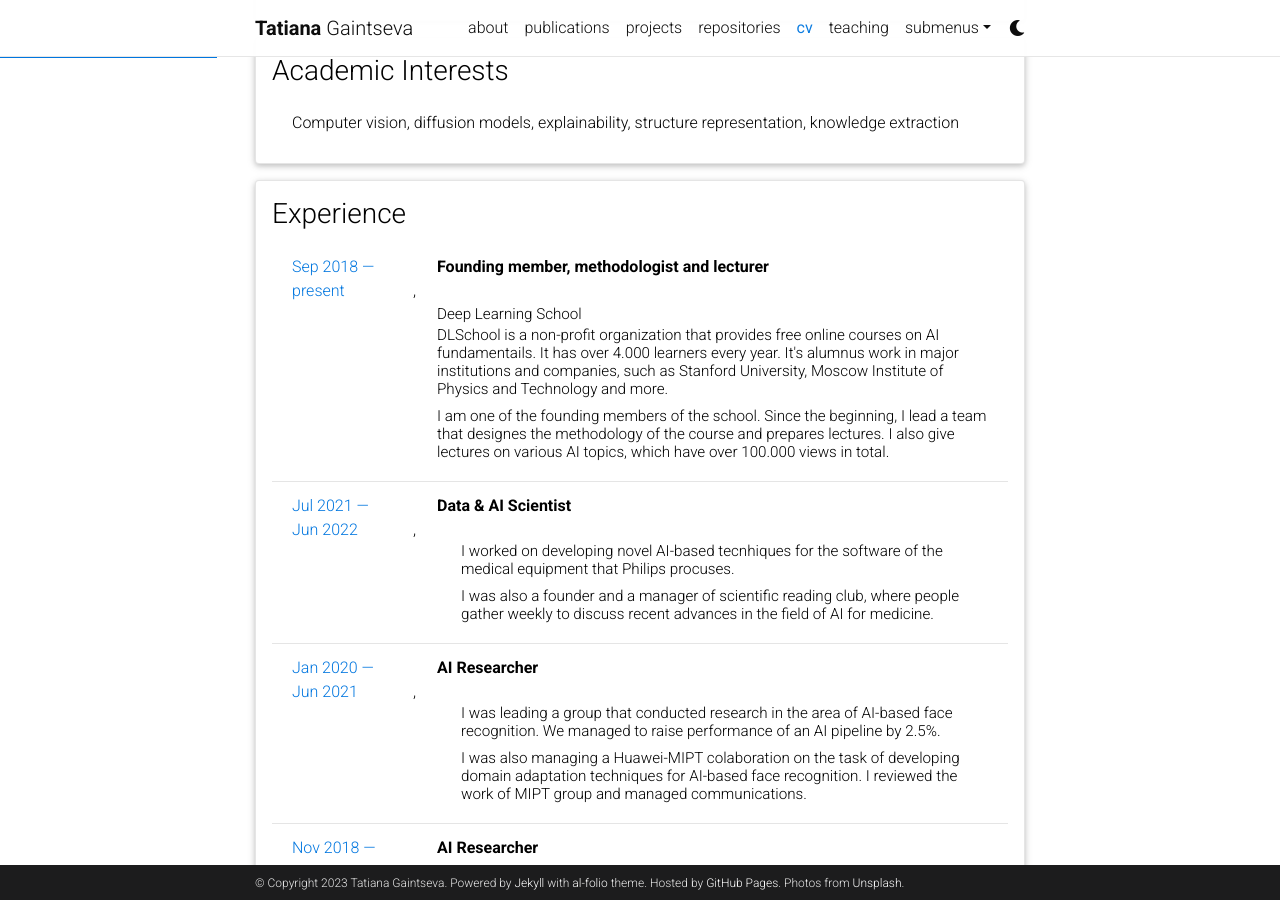
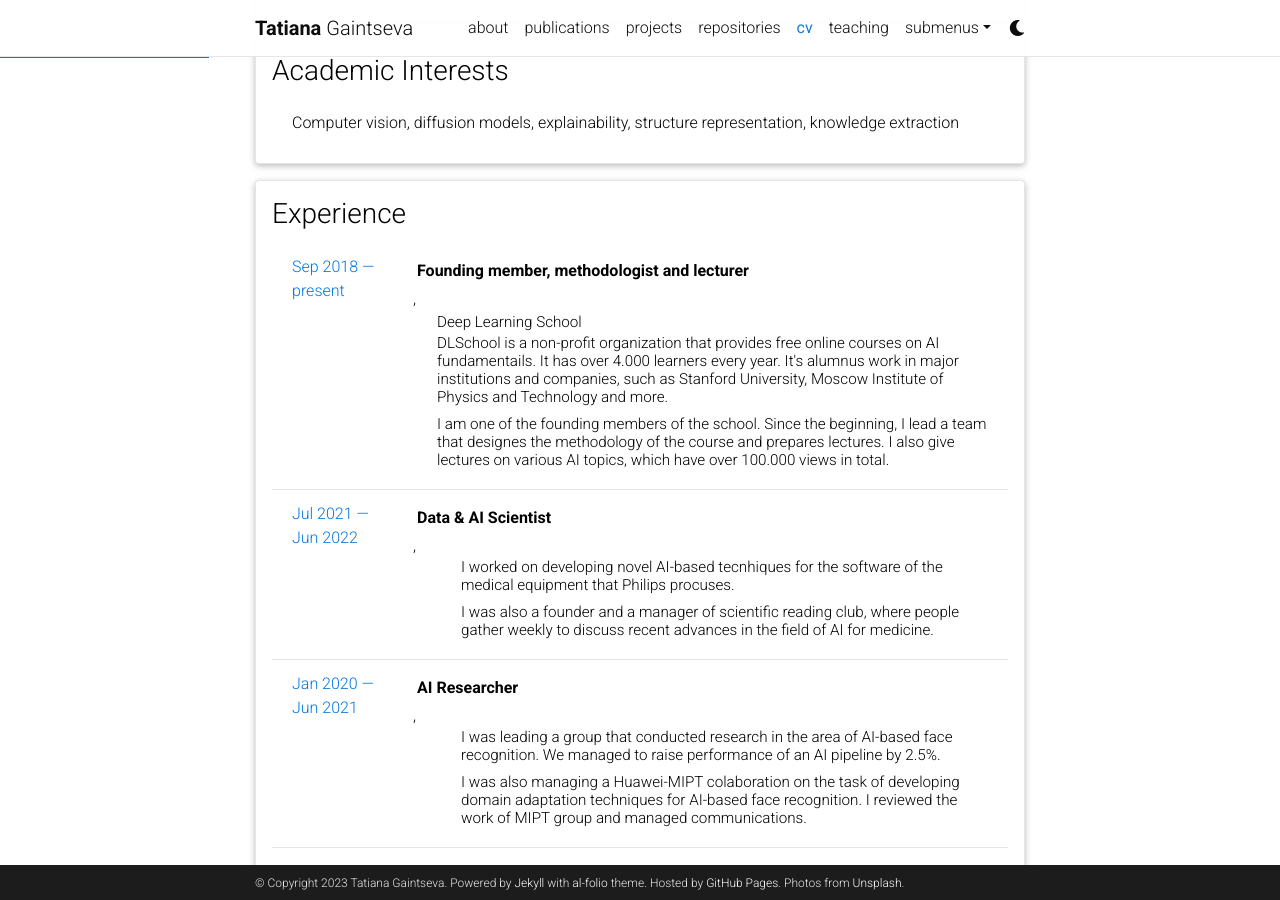
Before and after one commit to Atmyre/atmyre.github.io, a Jekyll site: the page built from _pages/cv.md, in a window 1280 px wide and 900 px high, scrolled down 356 px. Built offline with Jekyll 4.4.1, drawn with Linux system fonts in a browser that asks for light colours; comment, search, counter and statistics services are not loaded; a style sheet for code colours, icons or effects is not loaded.

Commit message:
Update time_table.html

```diff
--- a/_includes/cv/time_table.html
+++ b/_includes/cv/time_table.html
@@ -11,7 +11,7 @@
           {% endif %}
           <div class="col-xs-10 cl-sm-10 col-md-10 mt-2 mt-md-0">
             {% if content.title %}
-            <div class="title font-weight-bold ml-1 ml-md-4">{{content.title}}</div>, <div class="ml-1 ml-md-4" style="font-size: 0.95rem;"{{content.institution}}</div>
+            <div class="p-1 pr-2 font-weight-bold">{{content.title}}</div>, <div class="ml-1 ml-md-4" style="font-size: 0.95rem;"{{content.institution}}</div>
             {% endif %}
 <!--             {% if content.institution %} -->
 <!--             <h6 class="ml-1 ml-md-4" style="font-size: 0.95rem;">{{content.institution}}</h6> -->
```
